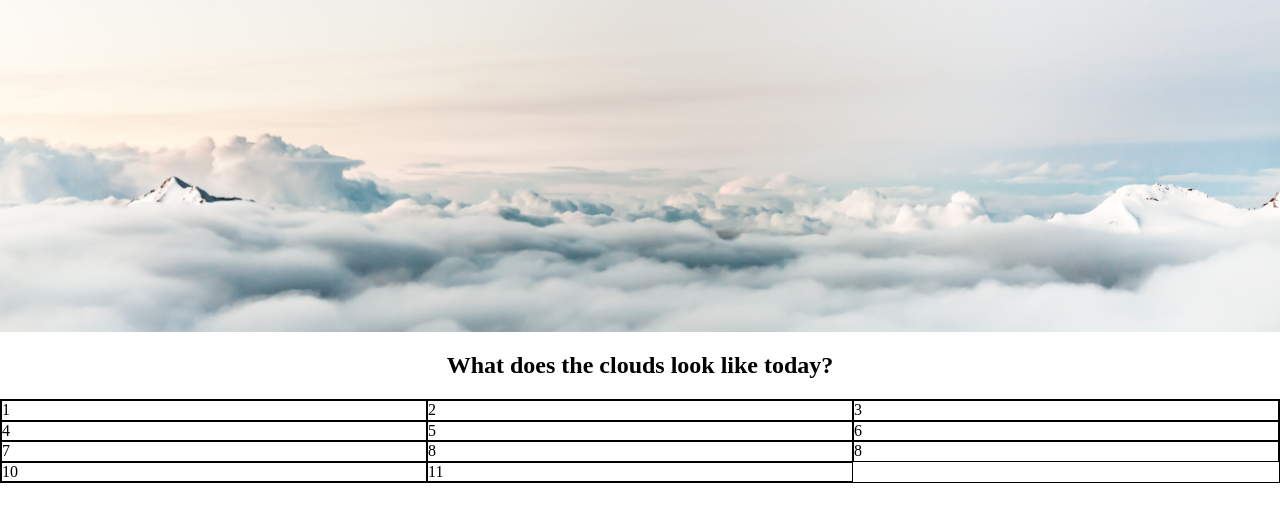
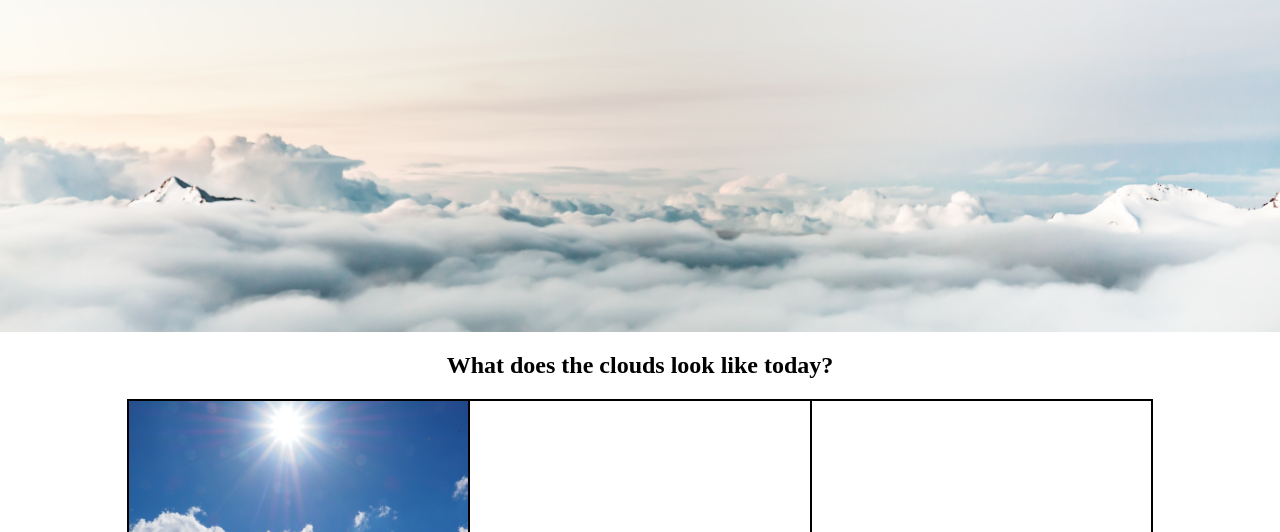
Before and after one commit to ThereseLevin/Clouds, a plain HTML site: page index.html in a window 1280 px wide. Shown: the part 388-920 px from the top of the page. Before the commit the page ends 871 px from the top, so only its background shows below. Drawn offline with Linux system fonts and the light colour scheme.

Commit message:
first col images added

```diff
--- a/index.html
+++ b/index.html
@@ -31,7 +31,9 @@
 				<h2>What does the clouds look like today?</h2>
 			</div>
 			<div class="grid-1">
-				<div class="col-1">1</div>
+				<div class="col-1">
+					<div><p>Cumulus humilis</p></div>
+				</div>
 				<div class="col-2">2</div>
 				<div class="col-3">3</div>
 				<div class="col-4">4</div>
--- a/public_html/css/style.css
+++ b/public_html/css/style.css
@@ -379,9 +379,26 @@ main div h2 {
 }
 main .grid-1 {
   display: grid;
+  width: 80%;
+  margin: auto;
   grid-template-columns: 1fr 1fr 1fr;
   border: 1px solid black;
 }
 main .grid-1 div {
   border: 1px solid black;
+  display: -webkit-box;
+  display: -ms-flexbox;
+  display: flex;
+  -webkit-box-pack: center;
+      -ms-flex-pack: center;
+          justify-content: center;
+  -webkit-box-align: center;
+      -ms-flex-align: center;
+          align-items: center;
 }
+main .grid-1 .col-1 {
+  background-image: url("../media/cloud1.jpg");
+  background-position: center;
+  background-size: cover;
+  height: 40vh;
+}
--- a/scss/_main.scss
+++ b/scss/_main.scss
@@ -9,10 +9,21 @@ main {
 
     .grid-1 {
         display: grid;
+        width: 80%;
+        margin: auto;
         grid-template-columns: 1fr 1fr 1fr;
         border: 1px solid black;
         div {
             border: 1px solid black;
+            display: flex;
+            justify-content: center;
+            align-items: center;
+        }
+        .col-1 {
+            background-image: url("../media/cloud1.jpg");
+            background-position: center;
+            background-size: cover;
+            height: 40vh;
         }
     }
 }
```
Also changed, not shown: public_html/media/cloud1.jpg (added), 3 other files.
